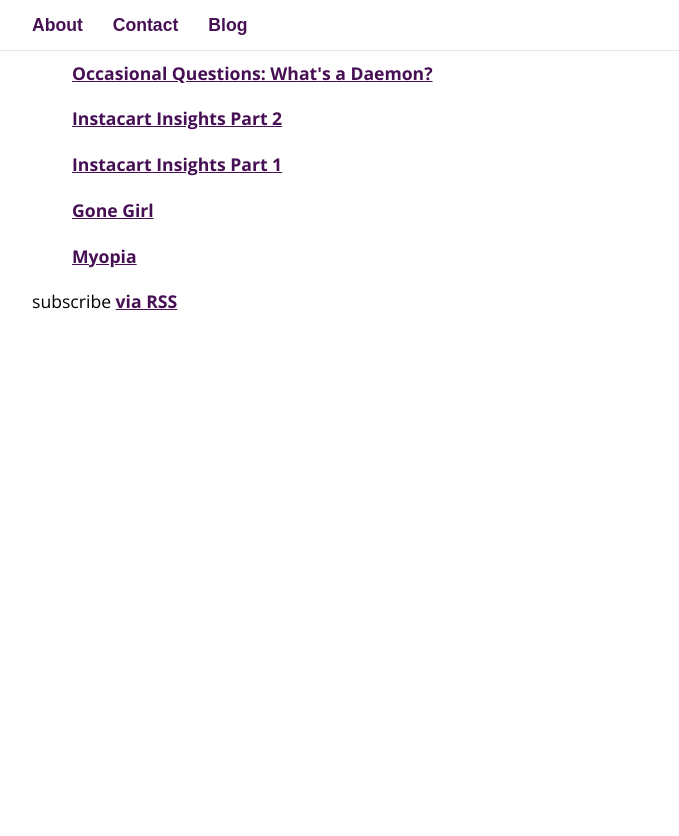
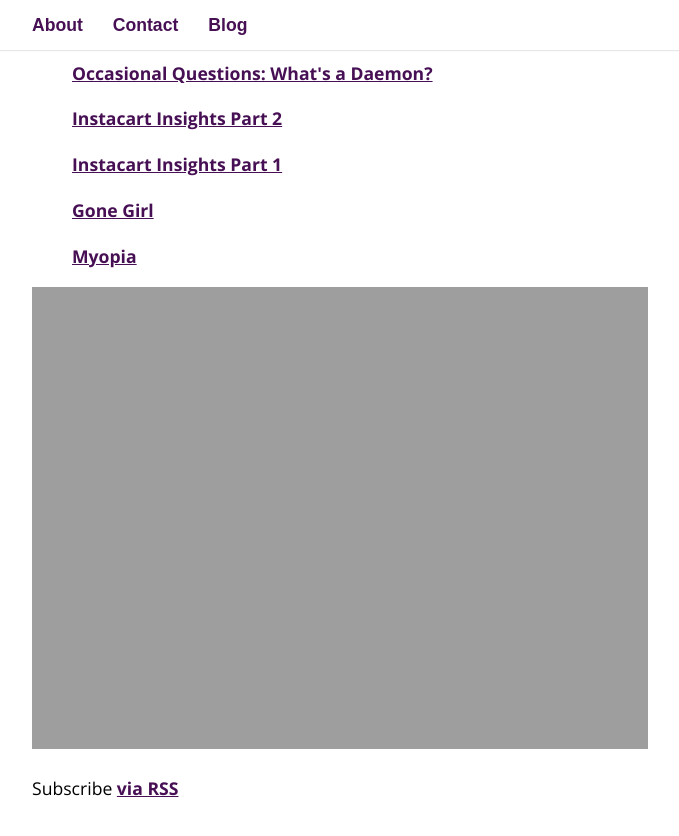
Before and after one commit to wrongpoison/wrongpoison.github.io, a Jekyll site: the page built from blog/index.html, in a window 1280 px wide and 900 px high, scrolled down 644 px. Shown: the top 836 px of the window, without its empty margins (223-902 px from the left). Built offline with Jekyll 4.4.1, drawn with Linux system fonts in a browser that asks for light colours; some web fonts are replaced; before the commit the page ends 1057 px from its top, so only the background shows below that.

Commit message:
corgi pic on blog index

```diff
--- a/blog/index.html
+++ b/blog/index.html
@@ -9,4 +9,6 @@
 	</ul>
 {% endfor %}
 
-<p>subscribe <a href="{{ "/feed.xml" | prepend: site.baseurl }}">via RSS</a></p>
+<img src="{{ site.url }}/assets/beach-corgi.jpeg" alt="beach corgi" width="80%">
+
+<p>Subscribe <a href="{{ "/feed.xml" | prepend: site.baseurl }}">via RSS</a></p>
```
Also changed, not shown: 1 other file.
